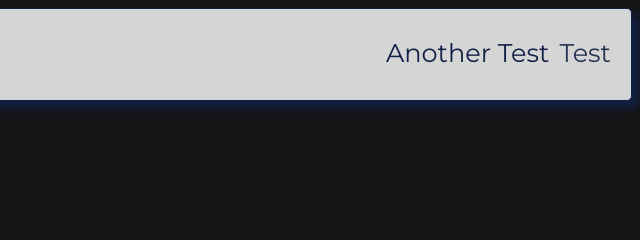
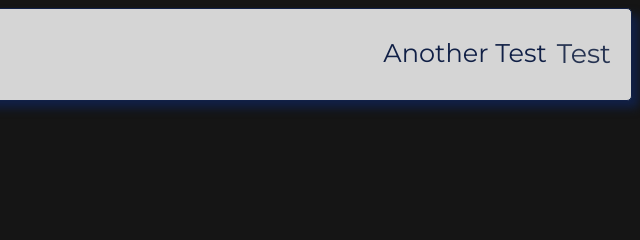
Before and after one commit to TypicalGitCoder997/EuroHsrTiranga, a plain HTML site: page index.html in a window 1280 px wide. In both pictures the pointer is over the link "Test". Shown: the top 240 px of the page, 640-1280 px from the left. Drawn offline with Linux system fonts and the light colour scheme.

Commit message:
Update style.css

```diff
--- a/CSS/style.css
+++ b/CSS/style.css
@@ -118,6 +118,7 @@ body{
 }
 
 .menuLink:hover{
+  font-size:2.1vw;
   color: #273452;
 }
 
```
